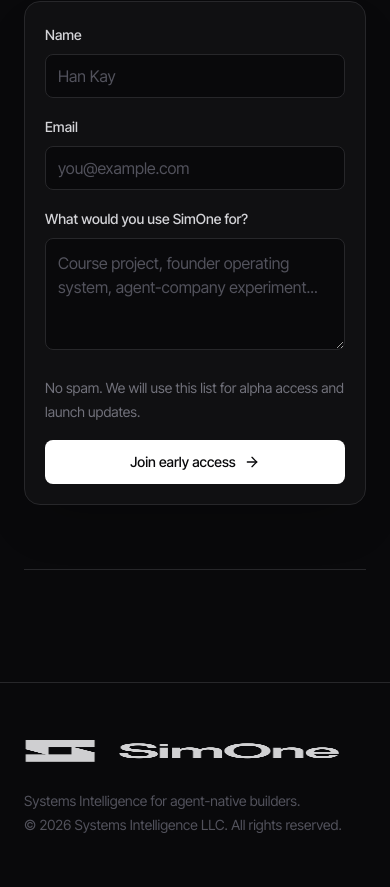
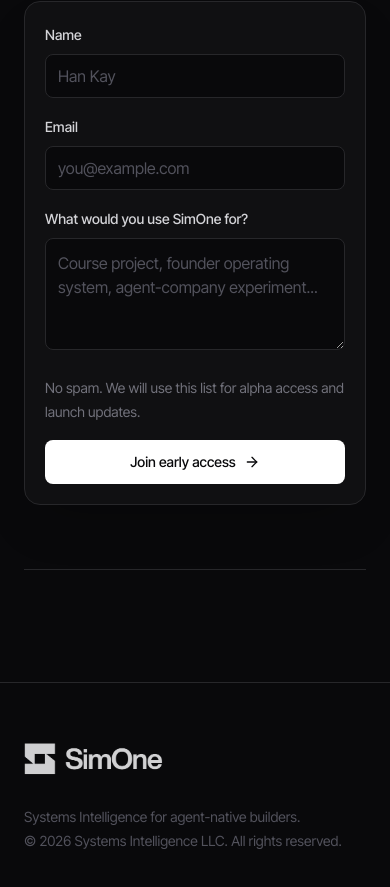
Before and after one commit to Sistemist/SimOne, a Next.js app: page / in a window 390 px wide. Shown: the part 7187-8074 px from the top of the page. Built offline with nearby package versions, Linux system fonts and the light colour scheme.

Commit message:
adjust SIM diagram placement

```diff
--- a/src/components/simone-landing.tsx
+++ b/src/components/simone-landing.tsx
@@ -679,14 +679,14 @@
           Product, Customer, Cash, and Skills engines, coordinated by Innovation, Governance,
           Interaction, and Culture drivers.
         </p>
-        <div className="pointer-events-none relative z-0 mt-8 hidden h-[420px] overflow-hidden md:block lg:-mb-6 lg:h-[500px]" aria-hidden="true">
+        <div className="pointer-events-none relative left-1/2 z-0 mt-8 hidden h-[440px] w-screen -translate-x-1/2 overflow-hidden md:block lg:-mb-8 lg:h-[540px]" aria-hidden="true">
           <div className="absolute inset-x-0 top-0 h-28 bg-gradient-to-b from-[#09090b] to-transparent" />
           <div className="absolute inset-x-0 bottom-0 h-32 bg-gradient-to-t from-[#09090b] to-transparent" />
           <div
-            className="absolute left-1/2 top-8 h-[560px] w-[995px] opacity-30 grayscale lg:top-0 lg:h-[660px] lg:w-[1175px]"
+            className="absolute left-1/2 top-[-18px] h-[640px] w-[1138px] opacity-30 grayscale lg:top-[-28px] lg:h-[720px] lg:w-[1280px]"
             style={{
               transform:
-                "translateX(-50%) perspective(1800px) rotateX(62deg) rotateZ(-26deg) scale(1.16)",
+                "translateX(-58%) perspective(1800px) rotateX(62deg) rotateZ(-26deg) scale(1.16)",
               transformOrigin: "50% 10%",
             }}
           >
@@ -696,7 +696,7 @@
               width={1920}
               height={1080}
               className="h-full w-full object-contain"
-              sizes="1085px"
+              sizes="100vw"
             />
           </div>
         </div>
@@ -789,7 +789,13 @@
   return (
     <footer className="border-t border-zinc-800 bg-[#09090b] px-6 py-12">
       <div className="mx-auto flex max-w-5xl flex-col gap-5 text-sm text-zinc-600 sm:flex-row sm:items-center sm:justify-between">
-        <Image src="/simone-logo.png" alt="SimOne" width={236} height={68} className="h-10 w-auto opacity-85" />
+        <Image
+          src="/simone-logo.png"
+          alt="SimOne"
+          width={864}
+          height={322}
+          className="h-auto w-[150px] opacity-85 sm:w-[188px]"
+        />
         <div className="space-y-1 sm:text-right">
           <p>Systems Intelligence for agent-native builders.</p>
           <p>© 2026 Systems Intelligence LLC. All rights reserved.</p>
```
